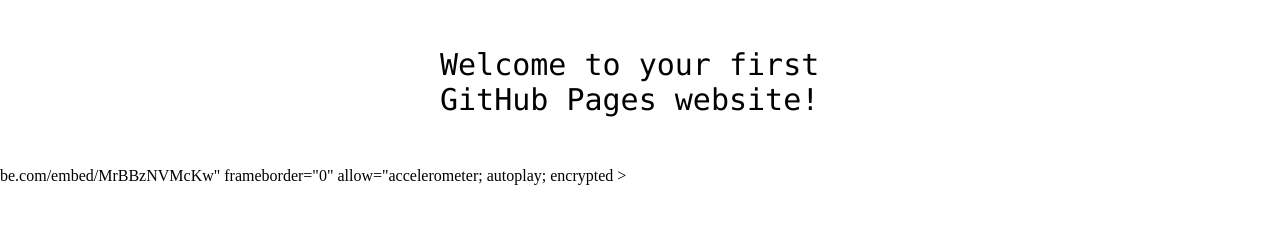
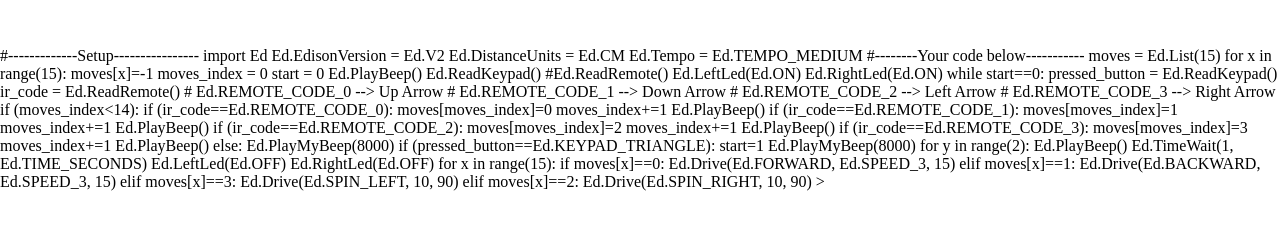
Before and after one commit to 4nip-artem/4nip-artem.github.io-, a plain HTML site: page index.html in a window 1280 px wide. Shown: the part 341-570 px from the top of the page. Drawn offline with Linux system fonts and the light colour scheme.

Commit message:
Update index.html

```diff
--- a/index.html
+++ b/index.html
@@ -12,10 +12,81 @@
 <img src="https://octodex.github.com/images/daftpunktocat-thomas.gif" id="octocat" alt="octocat-gif" />
 
 <!-- Change this code here by copy and pasting your template on line 15 -->
-<p>Welcome to your first GitHub Pages website!</p>
-be.com/embed/MrBBzNVMcKw" frameborder="0" allow="accelerometer; autoplay; encrypted
-</body>
-</html>
+  #-------------Setup----------------
+
+import Ed
+
+Ed.EdisonVersion = Ed.V2
+
+Ed.DistanceUnits = Ed.CM
+Ed.Tempo = Ed.TEMPO_MEDIUM
+
+
+#--------Your code below-----------
+moves = Ed.List(15)
+for x in range(15):
+    moves[x]=-1
+moves_index = 0
+start = 0
+
+Ed.PlayBeep()
+Ed.ReadKeypad()
+#Ed.ReadRemote()
+Ed.LeftLed(Ed.ON)
+Ed.RightLed(Ed.ON)
+
+while start==0:
+    pressed_button = Ed.ReadKeypad()
+    ir_code = Ed.ReadRemote()
+
+    # Ed.REMOTE_CODE_0 --> Up Arrow
+    # Ed.REMOTE_CODE_1 --> Down Arrow
+    # Ed.REMOTE_CODE_2 --> Left Arrow
+    # Ed.REMOTE_CODE_3 --> Right Arrow
+
+    if (moves_index<14):
+        if (ir_code==Ed.REMOTE_CODE_0):
+            moves[moves_index]=0
+            moves_index+=1
+            Ed.PlayBeep()
+        if (ir_code==Ed.REMOTE_CODE_1):
+            moves[moves_index]=1
+            moves_index+=1
+            Ed.PlayBeep()
+        if (ir_code==Ed.REMOTE_CODE_2):
+            moves[moves_index]=2
+            moves_index+=1
+            Ed.PlayBeep()
+        if (ir_code==Ed.REMOTE_CODE_3):
+            moves[moves_index]=3
+            moves_index+=1
+            Ed.PlayBeep()
+    else:
+        Ed.PlayMyBeep(8000)
+
+    if (pressed_button==Ed.KEYPAD_TRIANGLE):
+        start=1
+        Ed.PlayMyBeep(8000)
+
+
+for y in range(2):
+    Ed.PlayBeep()
+    Ed.TimeWait(1, Ed.TIME_SECONDS)
+
+Ed.LeftLed(Ed.OFF)
+Ed.RightLed(Ed.OFF)
+
+for x in range(15):
+    if moves[x]==0:
+        Ed.Drive(Ed.FORWARD, Ed.SPEED_3, 15)
+    elif moves[x]==1:
+        Ed.Drive(Ed.BACKWARD, Ed.SPEED_3, 15)
+    elif moves[x]==3:
+        Ed.Drive(Ed.SPIN_LEFT, 10, 90)
+    elif moves[x]==2:
+        Ed.Drive(Ed.SPIN_RIGHT, 10, 90)
+
+
 
 
   >
```
